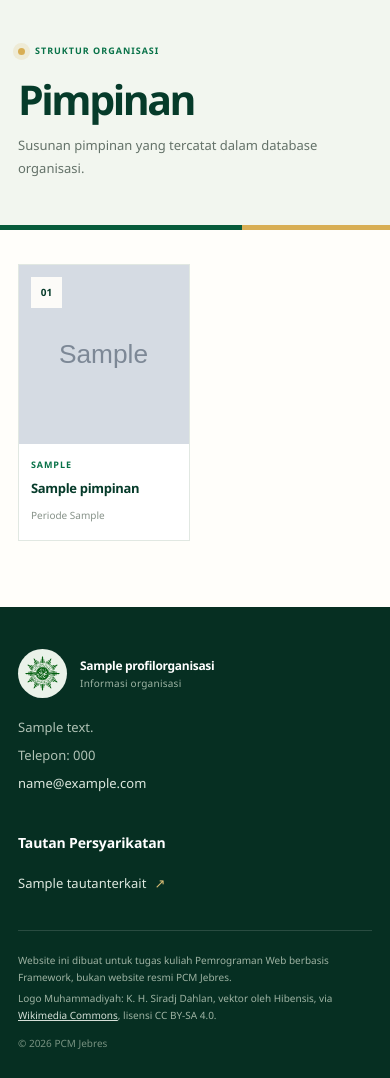
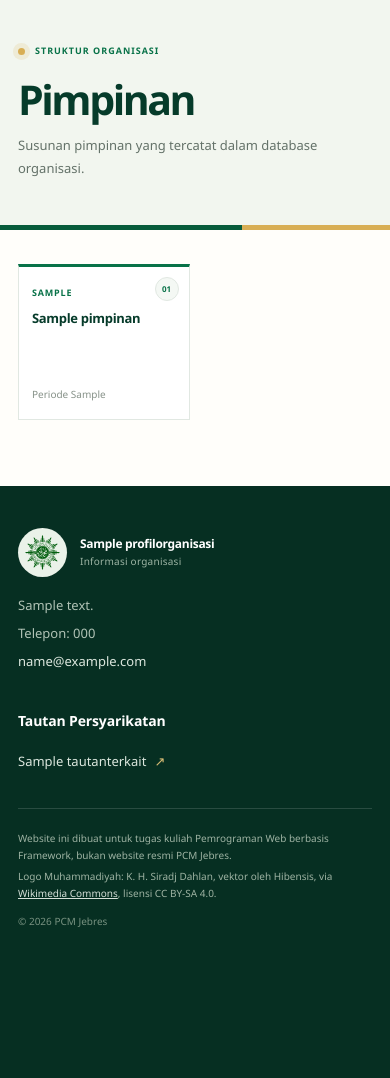
Before and after one commit to Robyyaa/Kelompok-PCM-Jebres, a Django app: page /pimpinan/ in a window 390 px wide. Shown: the part 135-1213 px from the top of the page. After the commit the page ends 1062 px from the top, so only its background shows below. Run offline with Django 5.2, Linux system fonts and the light colour scheme; tables that the repository leaves empty hold one stand-in row (values such as "Sample post"); grey boxes marked "Sample" are stand-in pictures.

Commit message:
Configure shared Supabase database and update pimpinan page

```diff
--- a/compose.yaml
+++ b/compose.yaml
@@ -25,7 +25,7 @@ services:
       WHITENOISE_ENABLED: "True"
       ALLOWED_HOSTS: ${ALLOWED_HOSTS:-localhost,127.0.0.1}
       CSRF_TRUSTED_ORIGINS: ${CSRF_TRUSTED_ORIGINS:-}
-      DATABASE_URL: ""
+      DATABASE_URL: ${DATABASE_URL:-}
       PCM_DB_NAME: pcm
       PCM_DB_USER: pcm
       PCM_DB_PASSWORD: ${POSTGRES_PASSWORD:?Set POSTGRES_PASSWORD in .env before starting Compose}
--- a/static/css/style.css
+++ b/static/css/style.css
@@ -324,16 +324,13 @@ a { color: inherit; }
 .visually-hidden { position: absolute; width: 1px; height: 1px; overflow: hidden; clip: rect(0, 0, 0, 0); white-space: nowrap; clip-path: inset(50%); }
 
 .people-grid { display: grid; grid-template-columns: repeat(4, minmax(0, 1fr)); gap: 18px; }
-.person-card { position: relative; overflow: hidden; border: 1px solid var(--line); background: #fff; }
-.person-portrait { height: 224px; overflow: hidden; background: var(--green-50); }
-.person-portrait > img { width: 100%; height: 100%; object-fit: cover; }
-.portrait-empty { display: grid; width: 100%; height: 100%; place-items: center; color: #789184; background: radial-gradient(circle at 50% 40%, #fff 0 24%, #eaf2eb 25% 100%); }
-.portrait-empty span { display: grid; width: 93px; height: 93px; place-content: center; border: 1px solid #bfd1c3; border-radius: 50%; color: #789184; font-size: 12px; line-height: 1.5; text-align: center; }
-.person-info { padding: 19px 19px 24px; }
-.person-role { min-height: 18px; margin: 0 0 8px; color: var(--green-700); font-size: 10px; font-weight: 700; letter-spacing: .1em; line-height: 1.5; text-transform: uppercase; }
-.person-info h2 { margin: 0; color: var(--green-950); font-family: var(--display); font-size: 15px; font-weight: 800; letter-spacing: -.025em; line-height: 1.5; }
-.person-period { margin: 8px 0 0; color: #869188; font-size: 11px; }
-.person-index { position: absolute; top: 12px; left: 12px; display: grid; width: 31px; height: 31px; place-items: center; color: var(--green-950); background: rgba(255, 254, 250, .92); font-family: var(--display); font-size: 10px; font-weight: 800; }
+.person-card { position: relative; min-height: 170px; overflow: hidden; border: 1px solid var(--line); border-top: 3px solid var(--green-700); background: #fff; transition: border-color .2s ease, box-shadow .2s ease, transform .2s ease; }
+.person-card:hover { border-color: #c5d6c9; border-top-color: var(--gold); box-shadow: 0 12px 28px rgba(6, 59, 42, .08); transform: translateY(-2px); }
+.person-info { display: flex; min-height: 167px; flex-direction: column; align-items: flex-start; padding: 23px 21px 21px; }
+.person-role { margin: 0 0 10px; padding-right: 34px; color: var(--green-700); font-size: 10px; font-weight: 800; letter-spacing: .09em; line-height: 1.55; text-transform: uppercase; }
+.person-info h2 { margin: 0; color: var(--green-950); font-family: var(--display); font-size: 16px; font-weight: 800; letter-spacing: -.025em; line-height: 1.45; overflow-wrap: anywhere; }
+.person-period { margin: auto 0 0; padding-top: 12px; color: #869188; font-size: 11px; }
+.person-index { position: absolute; top: 14px; right: 14px; display: grid; width: 29px; height: 29px; place-items: center; border: 1px solid var(--line); border-radius: 50%; color: var(--green-700); background: var(--green-50); font-family: var(--display); font-size: 9px; font-weight: 800; }
 
 .table-scroll { overflow-x: auto; border: 1px solid var(--line); }
 .data-table { width: 100%; border-collapse: collapse; text-align: left; }
@@ -460,11 +457,12 @@ a { color: inherit; }
   .search-form { width: 100%; }
   .listing-section { padding-block: 34px 66px; }
   .people-grid { grid-template-columns: repeat(2, minmax(0, 1fr)); gap: 11px; }
-  .person-portrait { height: clamp(125px, 46vw, 190px); }
-  .person-info { padding: 14px 12px 17px; }
-  .person-role { min-height: 0; font-size: 9px; }
+  .person-card { min-height: 155px; }
+  .person-info { min-height: 152px; padding: 19px 13px 16px; }
+  .person-role { padding-right: 24px; font-size: 9px; }
   .person-info h2 { font-size: 13px; }
   .person-period { font-size: 10px; }
+  .person-index { top: 10px; right: 10px; width: 24px; height: 24px; font-size: 8px; }
   .sector-group + .sector-group { margin-top: 36px; }
   .sector-heading h2 { font-size: 20px; }
   .enterprise-grid { grid-template-columns: 1fr; gap: 13px; }
--- a/templates/pcm/pimpinan.html
+++ b/templates/pcm/pimpinan.html
@@ -17,13 +17,6 @@
     <div class="people-grid">
       {% for orang in pimpinan_list %}
         <article class="person-card">
-          <div class="person-portrait">
-            {% if orang.foto %}
-              <img src="{{ orang.foto.url }}" alt="Foto {{ orang.nama }}">
-            {% else %}
-              <div class="portrait-empty"><span>Foto<br>belum tersedia</span></div>
-            {% endif %}
-          </div>
           <div class="person-info">
             <p class="person-role">{{ orang.jabatan }}</p>
             <h2>{{ orang.nama }}</h2>
```
